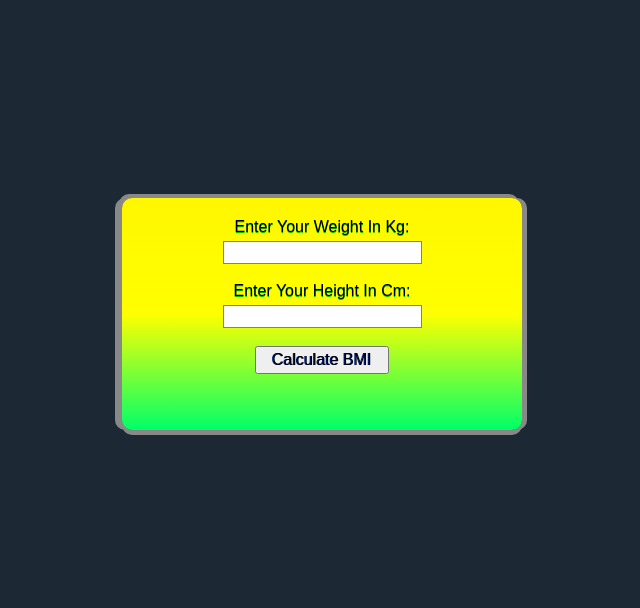
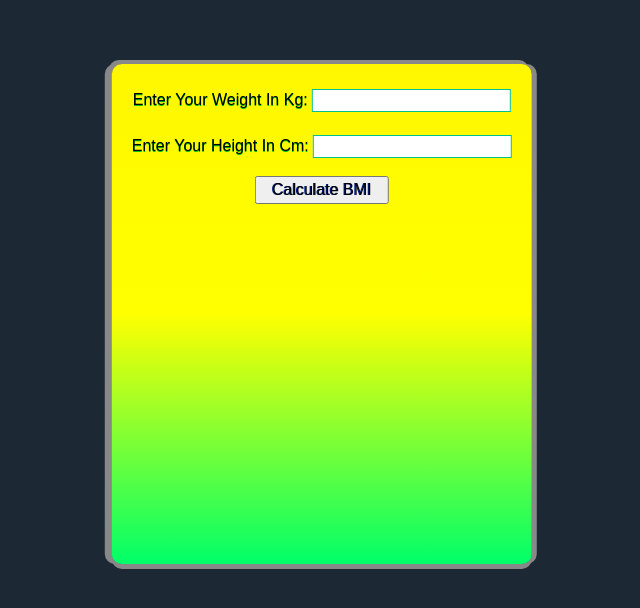
Before and after one commit to mostafakamalbg/MERN-WITH-OSTAD, a plain HTML site: page assignment_2/index.html in a window 1280 px wide. Shown: the part 106-714 px from the top of the page, without its empty margins (338-978 px from the left). Drawn offline with Linux system fonts and the light colour scheme.

Commit message:
update style.css

```diff
--- a/assignment_2/css/style.css
+++ b/assignment_2/css/style.css
@@ -12,8 +12,8 @@ body{
     left: 50%;
     transform: translate(-50%, -50%);
     background-image: linear-gradient(#fff700, yellow, #00ff69);
-    max-width: 400px;
-    max-height: 500px;
+    min-width: 400px;
+    min-height: 500px;
     padding: 20px;
     margin: 20px;
     text-align: center;
```
